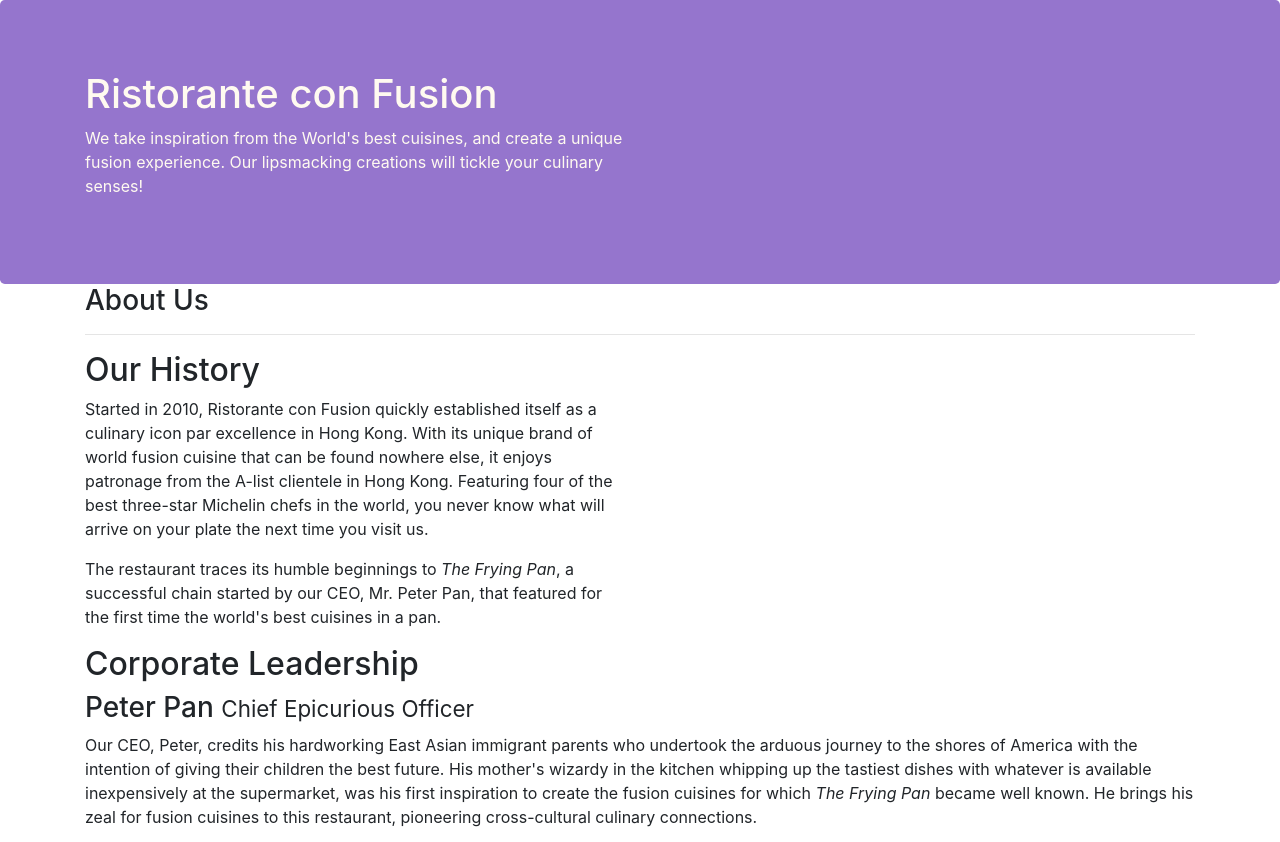
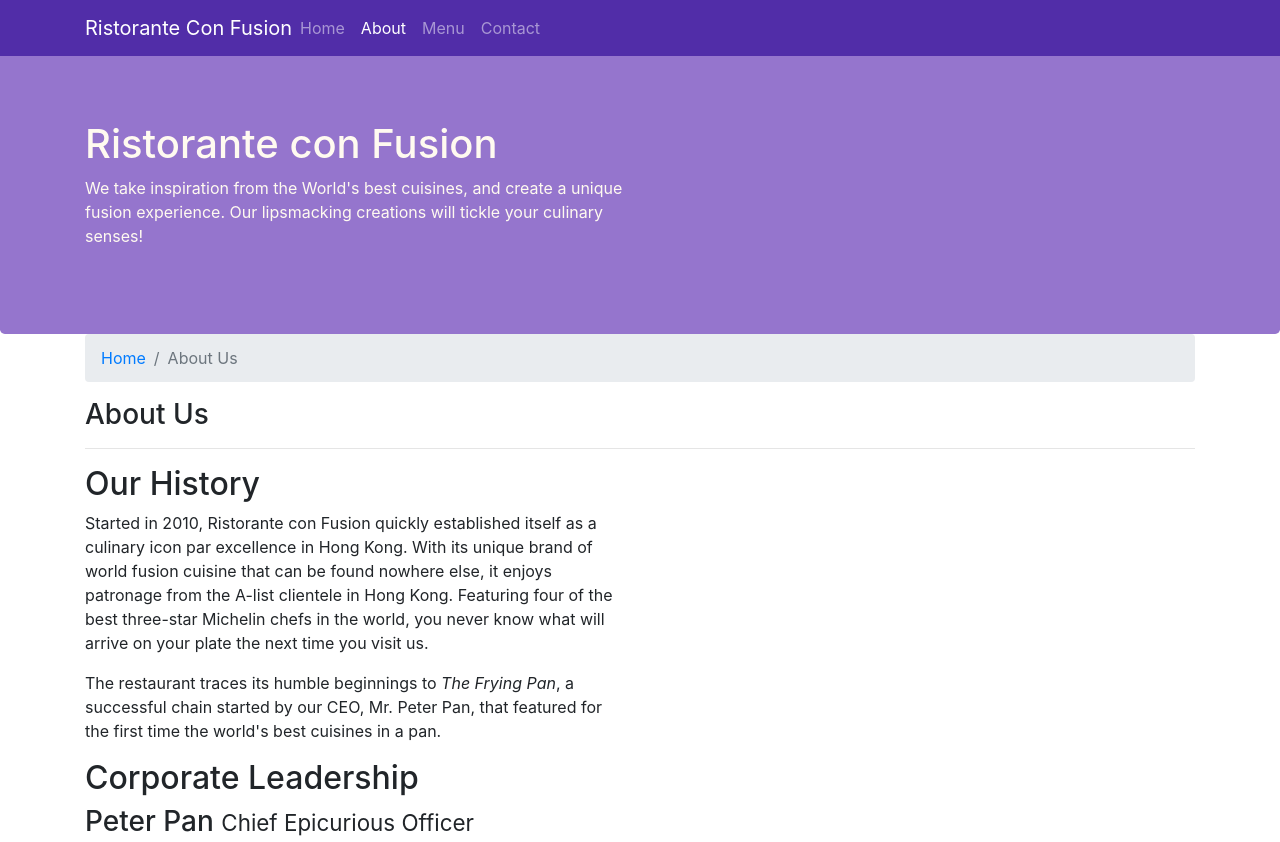
Before and after one commit to MohdBam/Front-End-Web-UI-Frameworks-and-Tools-Bootstrap-4-coursera, a website: page conFusion/aboutus.html in a window 1280 px wide. Shown: the top 842 px of the page. Drawn offline with nearby package versions, Linux system fonts and the light colour scheme.

Commit message:
Add navbar and breadcrumb

```diff
--- a/conFusion/aboutus.html
+++ b/conFusion/aboutus.html
@@ -17,7 +17,22 @@
 </head>
 
 <body>
-
+    <nav class="navbar navbar-dark navbar-expand-sm fixed-top">
+        <div class="container">
+            <button type="button" class="navbar-toggler" data-toggle="collapse" data-target="#Navbar">
+                <span class="navbar-toggler-icon"></span>
+            </button>
+            <a href="#" class="navbar-brand mr-auto">Ristorante Con Fusion</a>
+            <div class="collapse navbar-collapse" id="Navbar">
+                <ul class="navbar-nav mr-auto">
+                    <li class="nav-item"><a class="nav-link" href="./index.html">Home</a></li>
+                    <li class="nav-item active"><a class="nav-link" href="#">About</a></li>
+                    <li class="nav-item"><a class="nav-link" href="">Menu</a></li>
+                    <li class="nav-item"><a class="nav-link" href="">Contact</a></li>
+                </ul>
+            </div>
+        </div>
+    </nav>
     <header class="jumbotron">
         <div class="container">
             <div class="row row-header">
@@ -32,6 +47,10 @@
     </header>
 
     <div class="container">
+        <ol class="col-12 breadcrumb">
+            <li class="breadcrumb-item"><a href="./index.html">Home</a></li>
+            <li class="breadcrumb-item active">About Us</li>
+        </ol>
         <div class="row">
             <div class="col-12">
                <h3>About Us</h3>
@@ -72,7 +91,7 @@
                 <div class="col-4 offset-1 col-sm-2">
                     <h5>Links</h5>
                     <ul class="list-unstyled">
-                        <li><a href="#">Home</a></li>
+                        <li><a href="./index.html">Home</a></li>
                         <li><a href="#">About</a></li>
                         <li><a href="#">Menu</a></li>
                         <li><a href="#">Contact</a></li>
--- a/conFusion/css/styles.css
+++ b/conFusion/css/styles.css
@@ -1,3 +1,7 @@
+body {
+    padding: 50px 0 0 0;
+}
+
 .header-row {
     margin: 0 auto;
     padding: 0;
@@ -28,3 +32,7 @@
     margin: 0px;
     color: #0f0f0f;
 }
+
+.navbar-dark {
+    background: #512DA8;
+}
```
Also changed, not shown: conFusion/index.html (+17 -2 lines).
